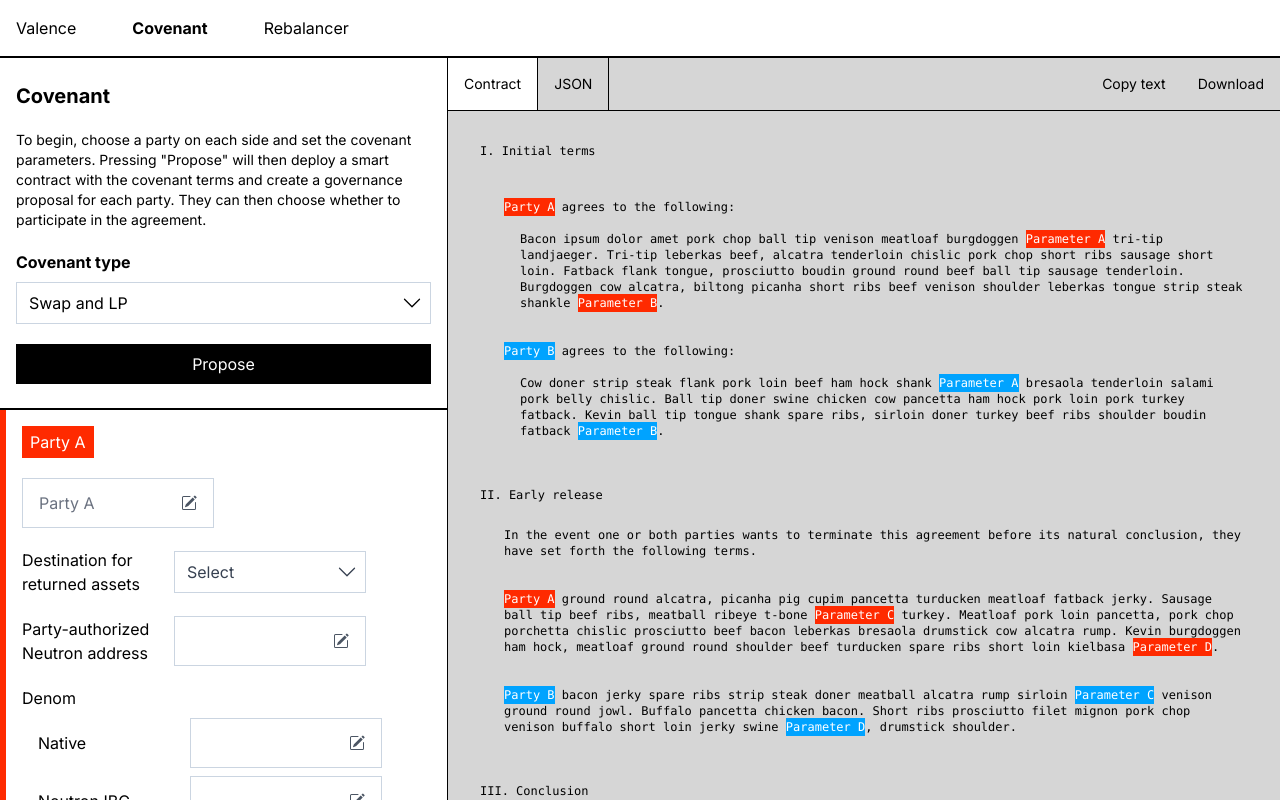
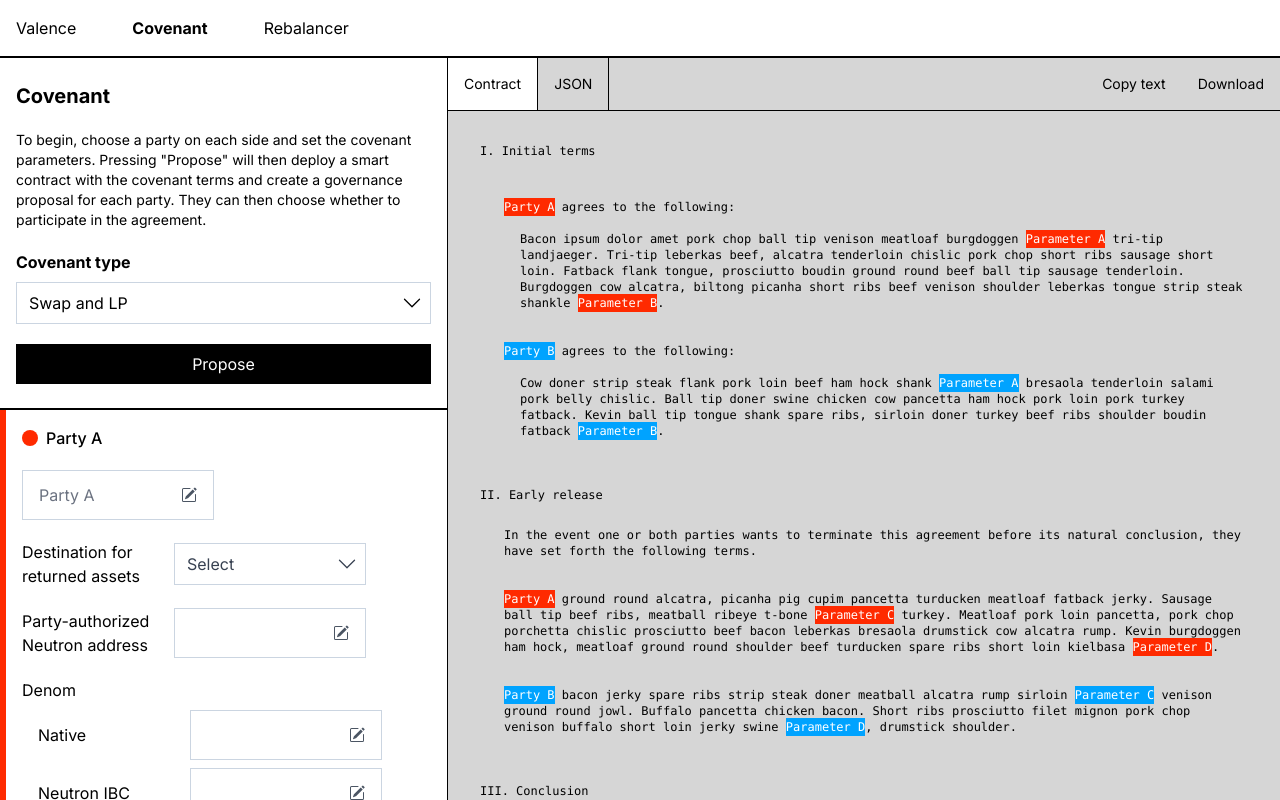
Before and after one commit to timewave-computer/valence-ui-monorepo, a Next.js app: page /covenant in a window 1280 px wide. Built offline with nearby package versions, Linux system fonts and the light colour scheme.

Commit message:
Adjust scrolling UX and color circles.

```diff
--- a/src/app/covenant/page.tsx
+++ b/src/app/covenant/page.tsx
@@ -43,7 +43,7 @@ const CovenantPage = () => {
   return (
     <main className="flex grow min-h-0 flex-col bg-white text-black">
       <div className="flex flex-row items-stretch grow min-h-0">
-        <div className="flex flex-col items-stretch w-[28rem] shrink-0 border-r border-black overflow-hidden">
+        <div className="overflow-y-auto flex flex-col items-stretch w-[28rem] shrink-0 border-r border-black overflow-hidden">
           <div className="px-4 py-6 flex flex-col gap-5 border-b-2 border-black">
             <h1 className="text-xl font-bold">Covenant</h1>
             <p className="text-sm">
@@ -64,11 +64,15 @@ const CovenantPage = () => {
             <Button onClick={() => {}}>Propose</Button>
           </div>
 
-          <div className="flex flex-col items-stretch overflow-y-auto grow">
+          <div className="flex flex-col items-stretch grow">
             <div className="p-4 flex flex-col gap-5 border-l-[6px] border-l-valence-red">
-              <h1 className="text-base bg-valence-red text-white py-1 px-2 self-start">
-                Party A
-              </h1>
+              <div className="flex flex-row items-center gap-2">
+                <div className="w-4 h-4 rounded-full bg-valence-red"></div>
+
+                <h1 className="text-base font-medium">
+                  Party A
+                </h1>
+              </div>
 
               <TextInput
                 input={partyA}
@@ -94,9 +98,13 @@ const CovenantPage = () => {
                 <div className="h-[2px] bg-black shrink-0"></div>
 
                 <div className="p-4 flex flex-col gap-5 border-l-[6px] border-valence-blue">
-                  <h1 className="text-base bg-valence-blue text-white py-1 px-2 self-start">
-                    Party B
-                  </h1>
+                  <div className="flex flex-row items-center gap-2">
+                    <div className="w-4 h-4 rounded-full bg-valence-blue"></div>
+
+                    <h1 className="text-base font-medium">
+                      Party A
+                    </h1>
+                  </div>
 
                   <TextInput
                     input={partyB}
@@ -127,9 +135,13 @@ const CovenantPage = () => {
                 <div className="h-[2px] bg-black shrink-0"></div>
 
                 <div className="p-4 flex flex-col gap-5 border-l-[6px] border-valence-purple pb-20">
-                  <h1 className="text-base bg-valence-purple text-white py-1 px-2 self-start">
+                  <div className="flex flex-row items-center gap-2">
+                    <div className="w-4 h-4 rounded-full bg-valence-purple"></div>
+
+                    <h1 className="text-base font-medium">
                     Both Parties
-                  </h1>
+                    </h1>
+                  </div>
 
                   {FIELDS[covenantType]!.both!.map((field) => (
                     <Field
@@ -373,10 +385,7 @@ const Field = ({ field, value, onChange, data }: FieldProps) => {
       {field.type === "text" ? (
         <TextInput input={value} onChange={onChange} />
       ) : field.type === "check" ? (
-        <Checkbox
-          checked={!!value}
-          onChange={onChange}
-        />
+        <Checkbox checked={!!value} onChange={onChange} />
       ) : field.type === "dropdown" ? (
         <Dropdown
           options={field.options}
@@ -974,8 +983,7 @@ const FIELDS: Record<
         key: "duration",
         type: "group",
         if: (data) =>
-          !!data?.durationStrategy &&
-          data.durationStrategy !== "none",
+          !!data?.durationStrategy && data.durationStrategy !== "none",
         fields: [
           {
             key: "blockHeight",
@@ -994,7 +1002,7 @@ const FIELDS: Record<
       {
         key: "ragequit",
         type: "text",
-        label: 'Ragequit penalty (in %)',
+        label: "Ragequit penalty (in %)",
       },
       {
         key: "liquidityDestination",
```
